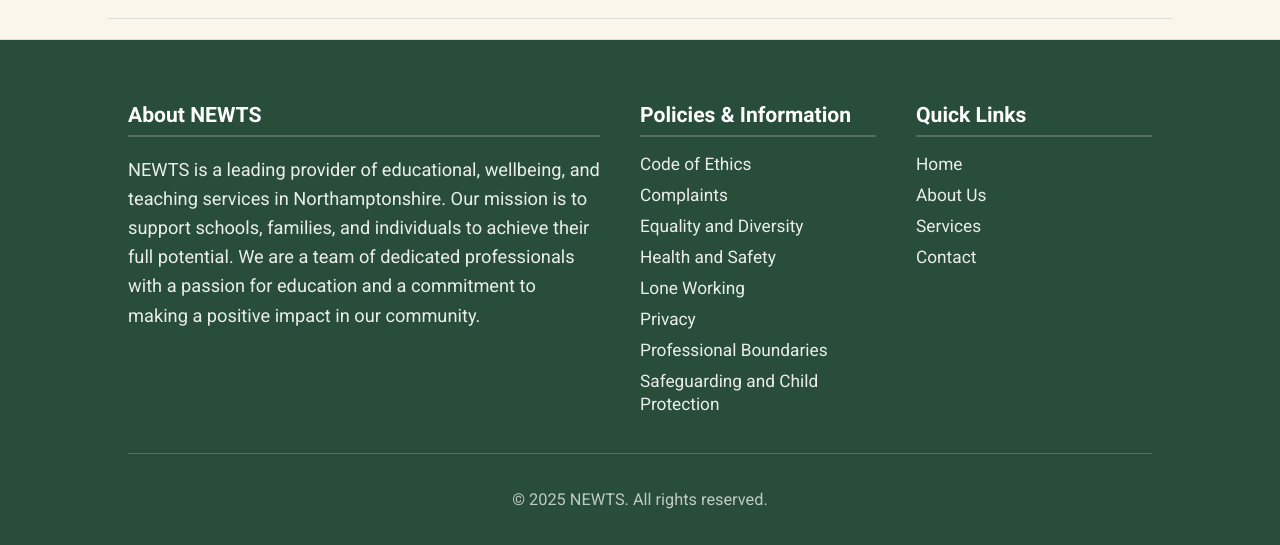
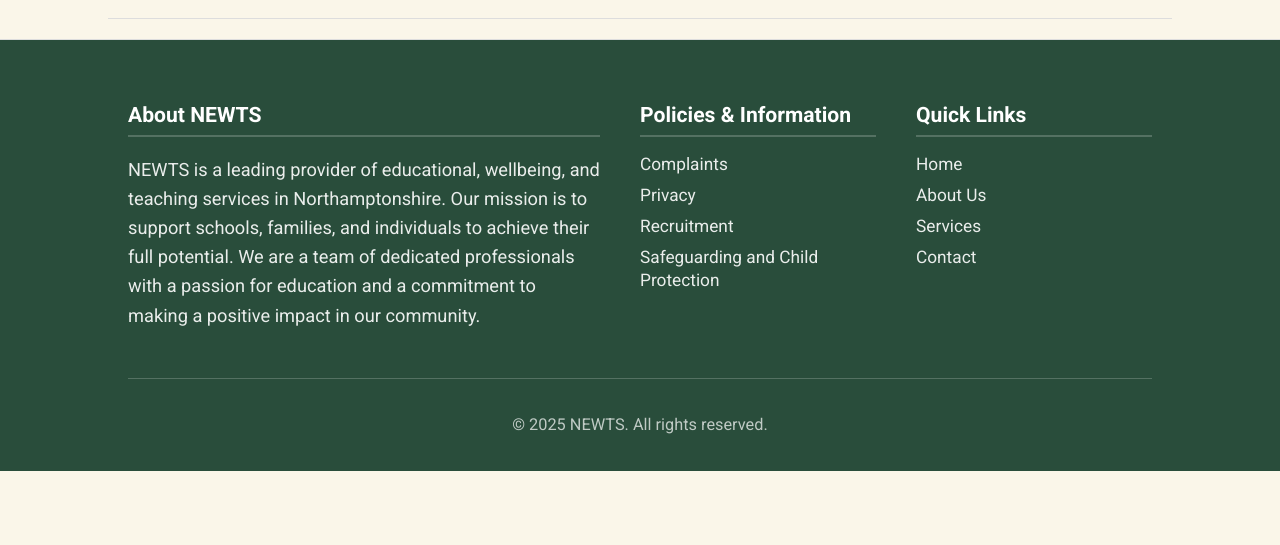
Before and after one commit to newts-uk/newts-uk.github.io, a plain HTML site: page wip/index.html in a window 1280 px wide. Shown: the part 4548-5093 px from the top of the page. After the commit the page ends 5019 px from the top, so only its background shows below. Drawn offline with nearby package versions, Linux system fonts and the light colour scheme.

Commit message:
deploy: 86e74d4dc66a1b354839d9c77b9f2abe10dccf32

```diff
--- a/wip/data/team.json
+++ b/wip/data/team.json
@@ -6,7 +6,7 @@
       "fullName": "Amy Coombes",
       "title": "Education Specialist",
       "image": "images/amy.png",
-      "bio": "<p>Amy is a dedicated professional with a passion for education. She has over 10 years of experience in the field.</p>"
+      "bio": "<p>My aim is to look at the big picture when working with both children and adults to understand the needs and strengths of each individual so that they can be effectively supported within both their home and school/work environment.<br/><br/>I hold an Assessors Practising Certificate (APC), which is renewed every three years. I also complete up to 30 hours of CPD (5 hours SASC approved) each year. .</p>"
     },
     {
       "id": "becky",
--- a/wip/index.html
+++ b/wip/index.html
@@ -96,7 +96,7 @@
                                   <textarea name="message" id="message" name="message" cols="30" rows="7" class="form-control"
          placeholder="Please provide a summary of what you would like more information about..."></textarea>
                         </label>
-                        <div class="g-recaptcha" data-sitekey="6Ld_5J0pAAAAAJeUP283_v_P4XN1jPS4p-nll1_t"></div>
+                        <div class="g-recaptcha" data-sitekey="6Lf0IHQrAAAAAJ-J84G8nvy0Bva3S5xtexcXXdnk"></div>
                         <button type="submit">Send</button>
                     </form>
                 </div>
@@ -131,14 +131,10 @@
                 <div class="footer-policies">
                     <h3>Policies & Information</h3>
                     <ul>
-                        <li><a href="#">Code of Ethics</a></li>
-                        <li><a href="#">Complaints</a></li>
-                        <li><a href="#">Equality and Diversity</a></li>
-                        <li><a href="#">Health and Safety</a></li>
-                        <li><a href="#">Lone Working</a></li>
-                        <li><a href="#">Privacy</a></li>
-                        <li><a href="#">Professional Boundaries</a></li>
-                        <li><a href="#">Safeguarding and Child Protection</a></li>
+                        <li><a href="assets/policies/complaints.pdf" target="_blank">Complaints</a></li>
+                        <li><a href="assets/policies/privacy.pdf" target="_blank">Privacy</a></li>
+                        <li><a href="assets/policies/recruitment.pdf" target="_blank">Recruitment</a></li>
+                        <li><a href="assets/policies/safeguarding.pdf" target="_blank">Safeguarding and Child Protection</a></li>
                     </ul>
                 </div>
                 <div class="footer-navigation">
```
Also changed, not shown: 4 other files.
